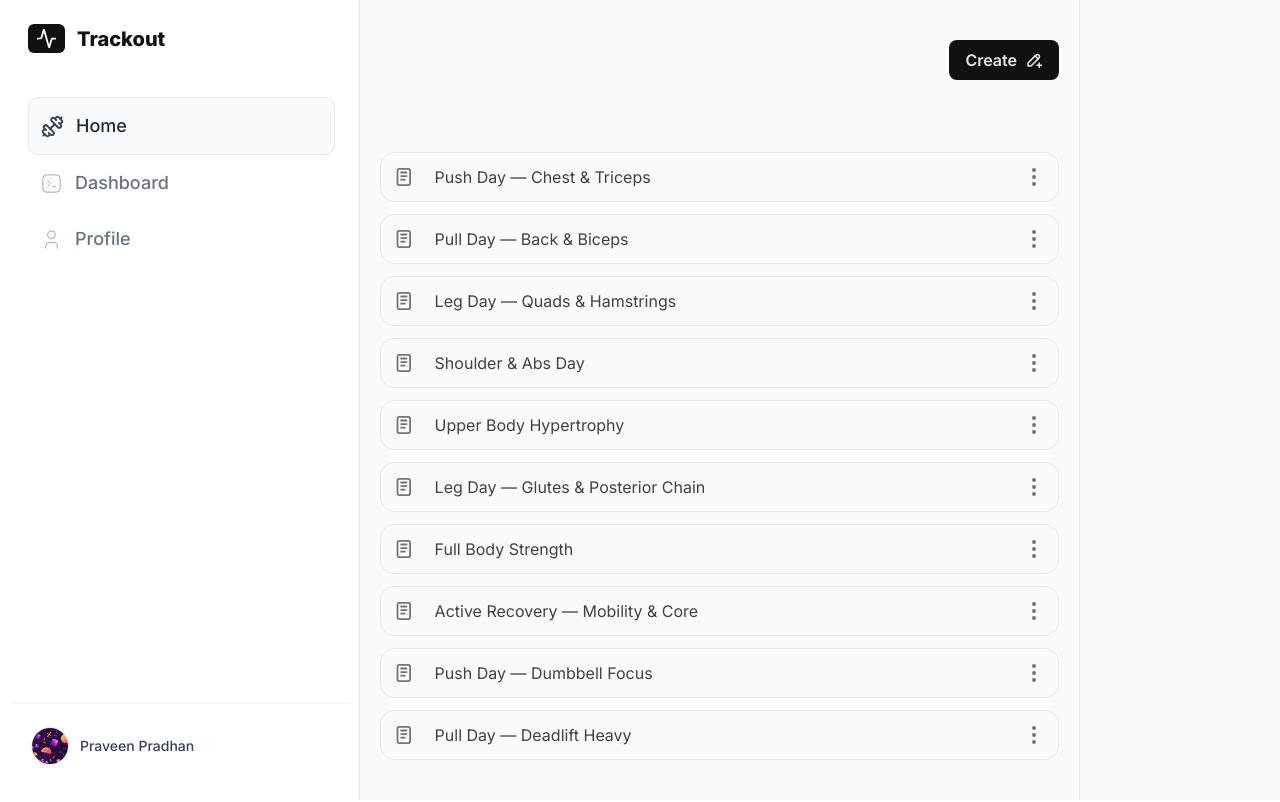
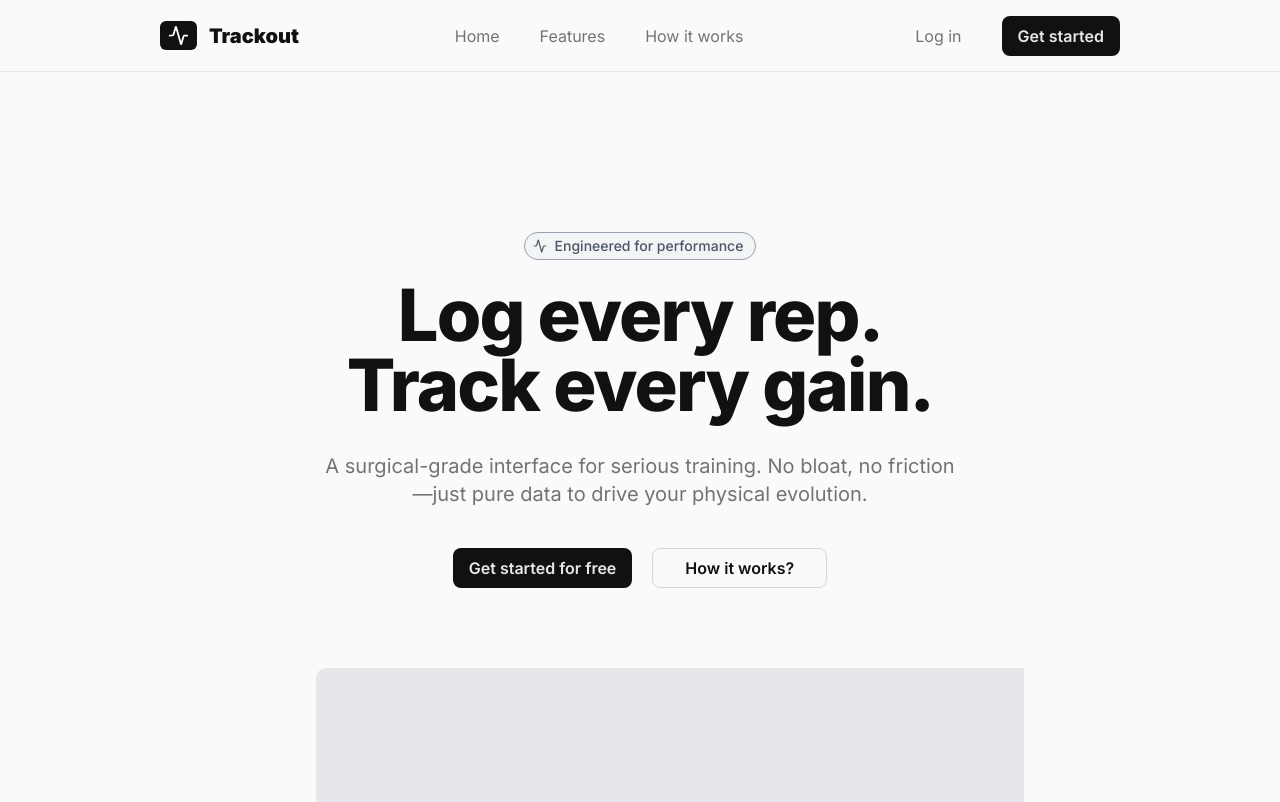
Before and after one commit to prvncodz/trackout, a React (Vite) app in the folder client/: page / in a window 1280 px wide. Shown: the top 802 px of the page. Built offline with nearby package versions, Linux system fonts and the light colour scheme; a web font is replaced by a local one.

Commit message:
added motion in landing page

```diff
--- a/client/src/App.jsx
+++ b/client/src/App.jsx
@@ -13,7 +13,6 @@ function App() {
     const setIsUserLogged = useAuth((state) => state.setIsUserLogged);
     const isUserLogged = useAuth((state) => state.isUserLogged);
     useEffect(() => {
-    setIsUserLogged(true);
     }, [setIsUserLogged]);
 
     return (
--- a/client/src/components/layout/Navbar.jsx
+++ b/client/src/components/layout/Navbar.jsx
@@ -4,7 +4,7 @@ import "../../index.css";
 const Navbar = ({ children, className = "", ...props }) => {
     return (
         <nav
-      className={`sticky top-0 z-20 flex h-16 w-screen shrink-0 items-center justify-between border-b border-gray-200 bg-neutral-50/60 px-4 py-2 backdrop-blur-lg md:h-18 lg:px-40 ${className}`}
+            className={`sticky top-0 z-20 flex h-14 w-screen shrink-0 items-center overflow-x-hidden justify-between border-b border-gray-200 bg-neutral-50/60 px-4 py-2 backdrop-blur-lg md:h-18 lg:px-40 ${className}`}
             {...props}
         >
             <Logo />
--- a/client/src/pages/LandingPage.jsx
+++ b/client/src/pages/LandingPage.jsx
@@ -4,6 +4,7 @@ import Button from "../components/ui/Button";
 import { IconTreadmill } from "@tabler/icons-react";
 import { Navigate, useNavigate } from "react-router-dom";
 import { Link } from "react-scroll";
+import { motion } from "motion/react"
 
 const LabelChip = () => {
     return (
@@ -45,6 +46,9 @@ const HeroSection = () => {
                 >
                     Get started for free
                 </Button>
+                <motion.div
+                    whileHover={{ y: -3 }}
+                >
                     <Link
                         to="features"
                         className="text-near-black flex h-10 w-auto cursor-pointer items-center justify-center rounded-md border border-gray-300 bg-gray-50 p-2 px-8 text-sm font-semibold transition-all hover:bg-gray-100 hover:text-gray-900 active:scale-98 md:text-base"
@@ -54,6 +58,8 @@ const HeroSection = () => {
                     >
                         How it works?
                     </Link>
+                </motion.div>
+
             </div>
         </section>
     );
@@ -61,9 +67,17 @@ const HeroSection = () => {
 
 const Layout = ({ children }) => {
     return (
-    <div className="relative mx-auto w-full overflow-hidden lg:max-w-[60vw]">
+        <motion.div
+            className="relative mx-auto w-full overflow-hidden lg:max-w-[60vw]"
+            initial={{
+                y:-10
+            }}
+            animate={{
+                y:0
+            }}
+        >
             {children}
-    </div>
+        </motion.div>
     );
 };
 
@@ -169,7 +183,7 @@ const Workflow = () => {
 const WorkflowCard = ({ no, title, description }) => {
     return (
         <div className="flex-start my-4 flex w-auto items-center justify-center px-8 text-center md:flex-col">
-      <div className="text-near-black flex h-15 w-15 items-center justify-center rounded-full bg-gray-200 p-2 font-serif font-bold">
+            <div className="text-near-black flex h-15 w-15 items-center justify-center rounded-full bg-gray-100 p-2 font-serif font-bold">
                 {no}
             </div>
             <div className="ml-5 flex flex-col">
@@ -201,7 +215,16 @@ const Footer = () => {
 const LandingPage = () => {
     const navigate = useNavigate();
     return (
-    <div className="selection:bg-near-black selection:text-btn-text relative flex w-full max-w-screen flex-col items-center justify-center bg-neutral-50">
+        <motion.div
+            className="selection:bg-near-black selection:text-btn-text relative flex w-full max-w-screen   flex-col items-center justify-center bg-neutral-50"
+            initial={{
+                opacity: 0,
+            }}
+            animate={{
+                opacity: 1,
+                duration: 0.3
+            }}
+        >
             <Navbar>
                 <ul className="hidden items-center gap-10 md:flex">
                     <Link
@@ -260,7 +283,7 @@ const LandingPage = () => {
                 <Workflow />
                 <Footer />
             </Layout>
-    </div>
+        </motion.div>
     );
 };
 
--- a/client/src/pages/SigninPage.jsx
+++ b/client/src/pages/SigninPage.jsx
@@ -1,3 +1,4 @@
+import { motion } from "motion/react"
 import { useState } from "react";
 import axios from "../utils/axios.js";
 import Button from "../components/ui/Button.jsx";
@@ -189,12 +190,23 @@ function Spinner() {
 const Backbtn = () => {
     const navigate = useNavigate();
     return (
-    <button
-      className="border-line-color absolute top-5 left-5 rounded-full border bg-gray-50 p-4 text-gray-700 hover:bg-neutral-50 hover:text-gray-800"
+        <motion.button
+            className="border-line-color absolute top-5 left-5 rounded-full border bg-gray-50 p-4 text-gray-700 hover:bg-neutral-50 hover:text-gray-800 cursor-pointer"
             onClick={() => navigate("/")}
+            initial={{
+                opacity: 0,
+                scale: 0.9,
+            }}
+            animate={{
+                opacity: 1,
+                duration: 0.3
+            }}
+            whileHover={{
+                scale: 1
+            }}
         >
             <ArrowLeft />
-    </button>
+        </motion.button>
     );
 };
 export default SignInPage;
--- a/client/src/pages/SignupPage.jsx
+++ b/client/src/pages/SignupPage.jsx
@@ -1,11 +1,12 @@
+import { motion } from "motion/react"
 import { useState } from "react";
 import axios from "../utils/axios.js";
-import Button from "../utils/axios.js";
 import { ToastContainer, useToast } from "../components/ui/Toast.jsx";
 import InputField from "../components/ui/Inputfield.jsx";
 import gymImage from "../assets/gym-hero.jpg";
 import { useNavigate } from "react-router-dom";
 import { ArrowLeft } from "lucide-react";
+import Button from "@/components/ui/Button.jsx";
 
 const SignInPage = () => {
     const [form, setForm] = useState({ email: "", password: "" });
@@ -13,7 +14,9 @@ const SignInPage = () => {
     const [loading, setLoading] = useState(false);
     const { toasts, addToast, removeToast } = useToast();
 
+
     const handleChange = (e) => {
+        return
         const { name, value } = e.target;
         setForm((prev) => ({ ...prev, [name]: value }));
         // Clear field error on change
@@ -24,6 +27,7 @@ const SignInPage = () => {
 
     const handleSubmit = async (e) => {
         e?.preventDefault?.();
+        return
 
         if (Object.keys(errors).length > 0) {
             setFieldErrors(errors);
@@ -219,12 +223,23 @@ function Spinner() {
 const Backbtn = () => {
     const navigate = useNavigate();
     return (
-    <button
-      className="border-line-color absolute top-5 left-5 rounded-full border bg-gray-50 p-4 text-gray-700"
+        <motion.button
+            className="border-line-color absolute top-5 left-5 rounded-full border bg-gray-50 p-4 text-gray-700 cursor-pointer"
+            initial={{
+                opacity: 0,
+                scale: 0.9,
+            }}
+            animate={{
+                opacity: 1,
+                duration: 0.3
+            }}
+            whileHover={{
+                scale: 1
+            }}
             onClick={() => navigate("/")}
         >
             <ArrowLeft />
-    </button>
+        </motion.button>
     );
 };
 
```
Also changed, not shown: client/components.json. Lines whose indentation alone changed are shown as unchanged.
